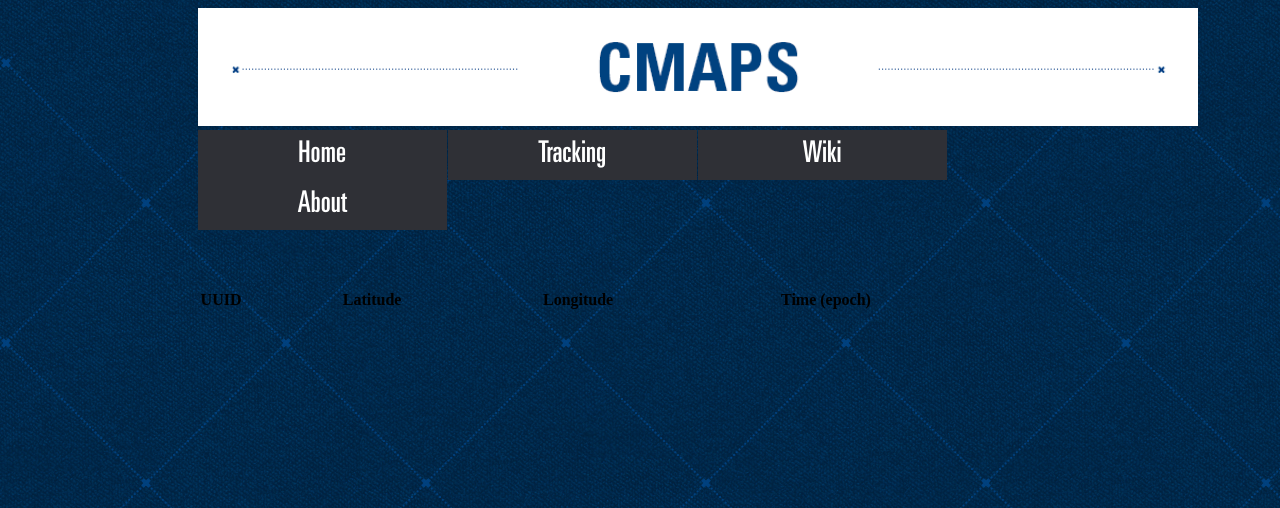
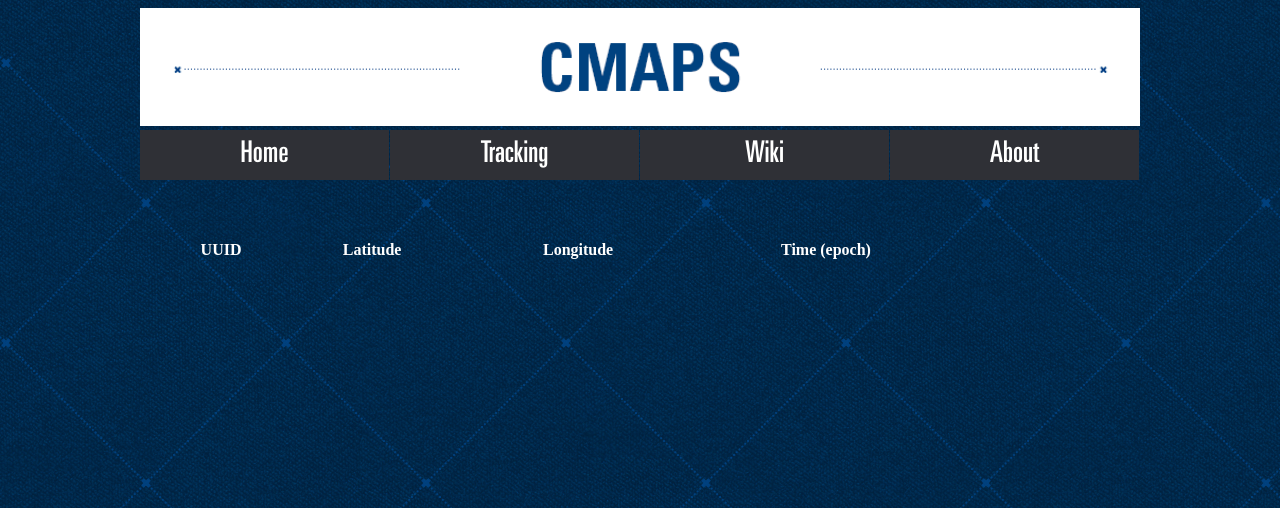
Before and after one commit to ValentmSTEM/gps_v2, a Python web app: template templates/Track_Database.html in a window 1280 px wide. Shown: the top 508 px of the page. Run offline with Jinja, Linux system fonts and the light colour scheme; the template is opened without the code that fills it, so the values that code supplies are empty.

Commit message:
Fixed styling

```diff
--- a/templates/Track_Database.html
+++ b/templates/Track_Database.html
@@ -8,20 +8,20 @@
 </head>
 
 <body background="/static/new/images/patterBG.jpg">
-<div id="mainContainer" align="center">
+<div align="center">
    <header>
     <img src="/static/new/images/headerv5.png" width="1000" >	<label for="show-menu" class="show-menu">Show Menu</label>
    </header>
 </div>
-<div id="mainContainer" align="center">
+<div align="center">
 	<input type="checkbox" id="show-menu" role="button">
     	<ul id="menu">
-		<li><a href="Main_Page.html">Home</a></li>
+		<li><a href="/">Home</a></li>
 		<li>
 			<a href="#">Tracking</a>
 			<ul class="hidden">
-				<li><a href="Track_Map.html">View Map</a></li>
-				<li><a href="Track_Database.html">View Database</a></li>
+				<li><a href="/Track_Map">View Map</a></li>
+				<li><a href="/Track_Database">View Database</a></li>
 			</ul>
 		</li>
 		<li><a href="#">Wiki</a></li>
@@ -30,7 +30,7 @@
 </div>
 <br><br><br>
 <div id="mainContainer" align="center">
-	<table style="width: 100%;">
+	<table style="color: white;width: 100%;">
 		<thead>
 			<tr style="font-weight: bold;">
 				<td>UUID</td>
@@ -43,10 +43,6 @@
 		</tbody>
 	</table>
 </div>
-  </div>
-</div>
-    </body>
-
 	<script type="text/javascript">
 		setInterval(function(){
 
@@ -76,5 +72,5 @@
 		}, 1000);
 
 	</script>
-
+</body>
 </html>
```
